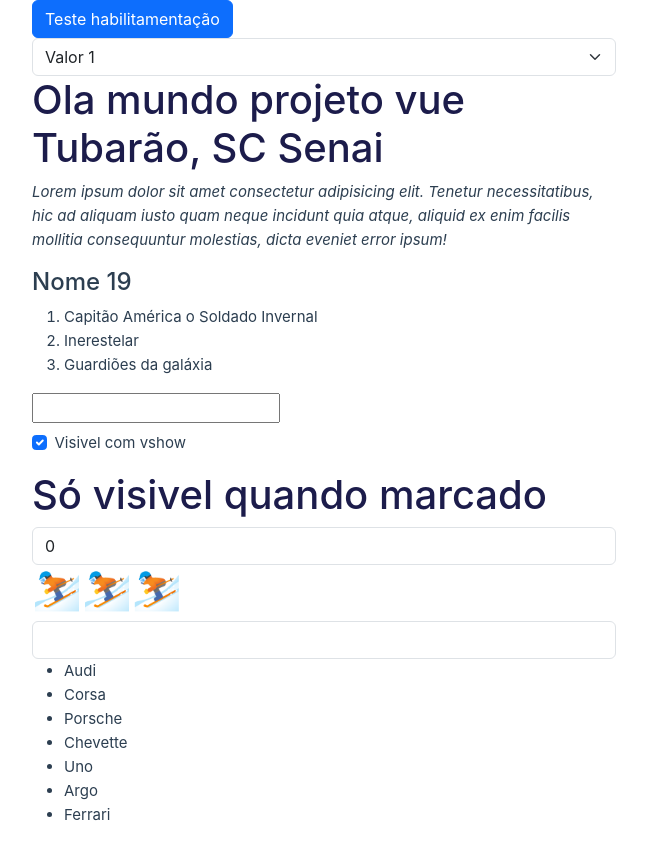
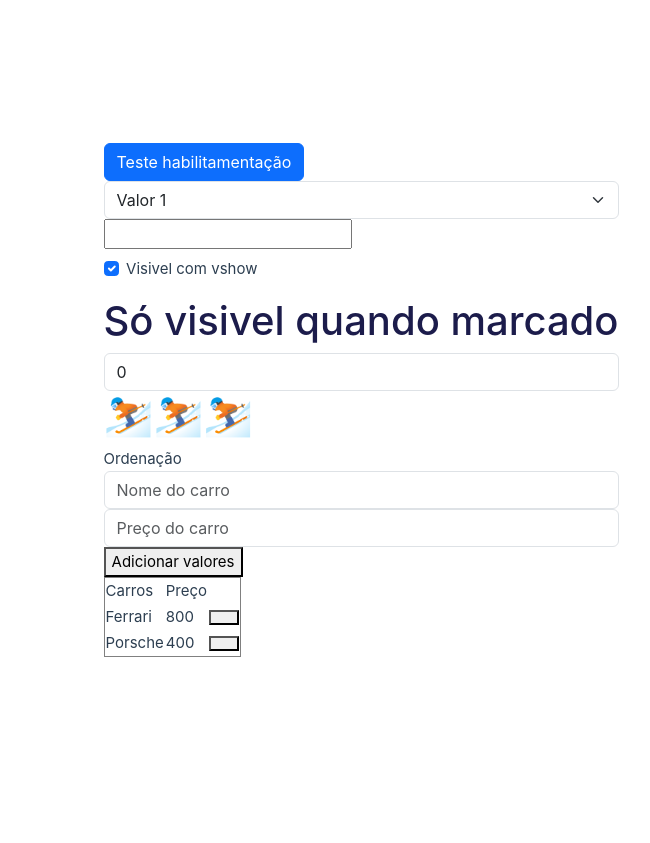
Before and after one commit to joazis-quebra-codegos/projeto-vue, a Vue app: page / in a window 1280 px wide. Shown: the whole page, without its empty margins (12-662 px from the left). After the commit the page ends 800 px from the top, so only its background shows below. Built offline with nearby package versions, Linux system fonts and the light colour scheme; the HTML template or start-up script is replaced by a standard one.

Commit message:
Tentativa de fazer uma tabela e sua função para adicionar objetos

```diff
--- a/src/App.vue
+++ b/src/App.vue
@@ -2,14 +2,7 @@
 import { RouterLink, RouterView } from 'vue-router'
 import HelloWorld from './components/HelloWorld.vue'
 import { computed, ref } from 'vue'
-const cidade = "Tubarão, SC"
-const escola = "Senai"
-const nome = "Nome "
 const idade = 19
-const filme1 = "Capitão América o Soldado Invernal"
-const filme2 = "Inerestelar"
-const filme3 = "Guardiões da galáxia"
-
 const valor = ref("")
 const rolav = computed(() => {
   return valor.value.split('').reverse().join('')
@@ -22,11 +15,25 @@ const visivelLegal = ref(true)
 const temperaturamento = ref(0)
 const valorTemperatura = computed(Temperatura)
 
-const carros = ref(['Audi', 'Corsa', 'Porsche', 'Chevette', 'Uno', 'Argo', 'Ferrari'])
-const adCarro = ref('')
+const produtoTxt = ref('')
+const ordenacao = ref('C')
+const carros = ref([{nome: 'Ferrari', preco:800.000}, {nome: 'Porsche', preco:400.000}])
+const nomeCarro = ref('')
+const precoCarro = ref()
 
-function adicionarCarro(){
-  carros.value.push(adCarro.value)
+function adicionarItemLista(nome: any, preco: any){
+  if (!nome.value.trim() || !preco.value) return
+
+  carros.value.push({
+    nome: nome.value,
+    preco: Number(preco.value)
+})
+  nome.value = ''
+  preco.value = ''
+}
+
+function apagarItemLista(index: number){
+  carros.value.splice(index, 1)
 }
 
 function desabilitado(){
@@ -69,7 +76,7 @@ function Temperatura(){
 <template>
   <div class="container">
     <div class="row">
-      <div v-if="visivel" class="col">
+      <div class="col">
         <button @click="exibirAviso" :disabled="desabilitado()" class="btn btn-primary">Teste habilitamentação</button>
         <br>
         <select @change="mudouSelect($event)" class="form-select" name="teste">
@@ -77,15 +84,6 @@ function Temperatura(){
           <option value="2">Valor 2</option>
           <option value="3">Valor 3</option>
         </select>
-
-        <h1>Ola mundo projeto vue {{ cidade }} {{ escola }}</h1>
-        <p>Lorem ipsum dolor sit amet consectetur adipisicing elit. Tenetur necessitatibus, hic ad aliquam iusto quam neque incidunt quia atque, aliquid ex enim facilis mollitia consequuntur molestias, dicta eveniet error ipsum!</p>
-        <h4>{{ nome }} {{ idade }}</h4>
-        <ol>
-          <li>{{ filme1}}</li>
-          <li>{{ filme2 }}</li>
-          <li>{{ filme3 }}</li>
-        </ol>
 
         <input type="text" class="form=control" v-model="valor">
 
@@ -102,13 +100,31 @@ function Temperatura(){
         <input type="text" class="form-control" v-model="temperaturamento">
         <h1>{{valorTemperatura}}</h1>
 
-        <input @keyup.enter="adicionarCarro" type="text" class="form-control" v-model="adCarro">
 
-        <ul>
-          <li v-for="carro in carros" :key="carro">
-            {{ carro }}
-          </li>
-        </ul>
+        <label for="">Ordenação</label>
+
+        <input placeholder="Nome do carro" type="text" class="form-control" v-model="nomeCarro">
+        <input placeholder="Preço do carro" type="text" class="form-control" v-model="precoCarro">
+        <button @click="adicionarItemLista(nomeCarro, precoCarro)" class="btn-primary">Adicionar valores</button>
+
+        <table border='1'>
+          <thead>
+            <tr>
+              <th >Carros</th>
+              <th>Preço</th>
+            </tr>
+          </thead>
+
+            <tbody>
+            <tr v-for="(carro, index) in carros" :key="carro.nome">
+              <td>{{ carro.nome }}</td>
+              <td>{{ carro.preco }}</td>
+              <td>
+                <button @click="apagarItemLista(index)" id="botao"></button>
+              </td>
+            </tr>
+            </tbody>
+          </table>
 
       </div>
     </div>
@@ -116,6 +132,9 @@ function Temperatura(){
 </template>
 
 <style>
+body{
+  gap: 5px;
+}
 .container{
   align-items:flex-start;
   justify-content: center;
@@ -129,4 +148,9 @@ p {
   font-style: italic;
 }
 
+#botao{
+  width: 30px;
+  height: 15px;
+}
+
 </style>
```
